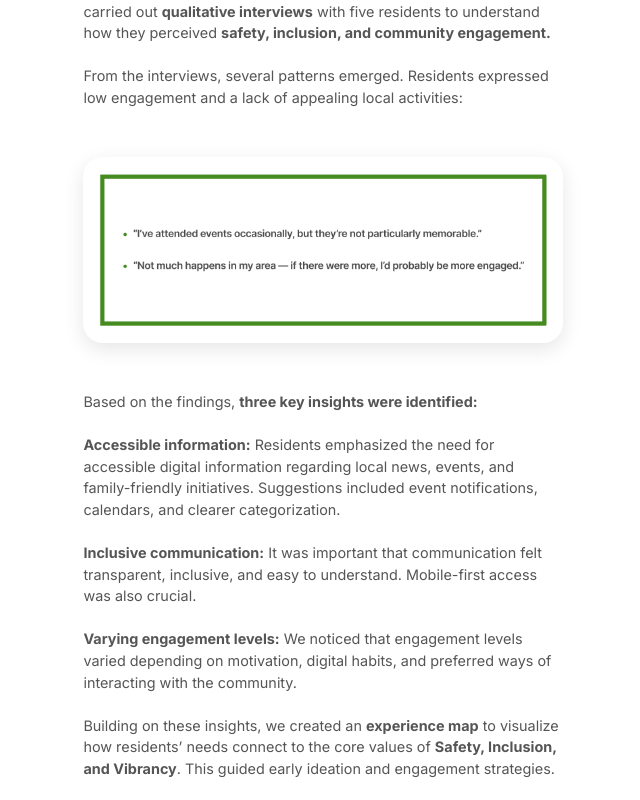
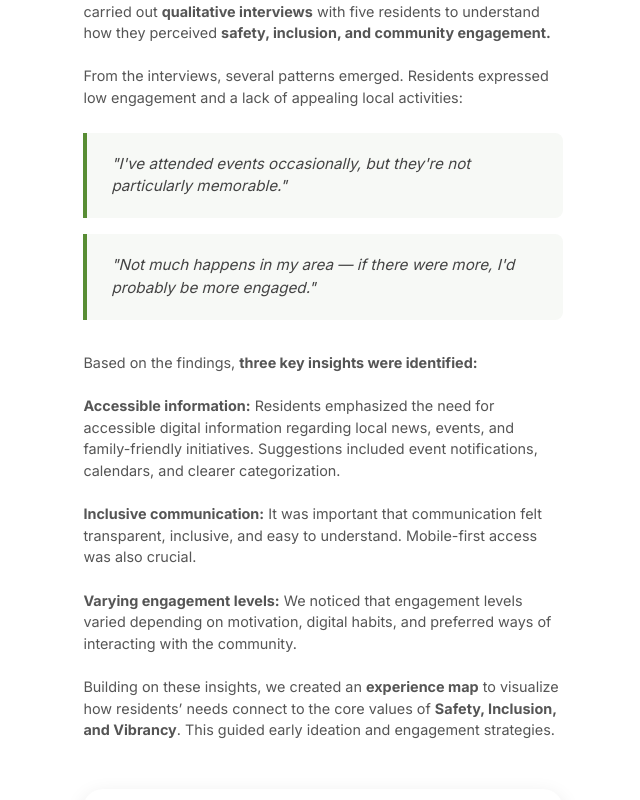
Before and after one commit to desjohnsen/portfolio, a React (Vite) app: page /project/jarfallahus in a window 1280 px wide. Shown: the part 2540-3340 px from the top of the page, without its empty margins (363-1003 px from the left). Built offline with nearby package versions, Linux system fonts and the light colour scheme.

Commit message:
refactor: convert image quotes to UI components for project 1

```diff
--- a/src/pages/Project1.jsx
+++ b/src/pages/Project1.jsx
@@ -5,7 +5,6 @@ import PhoneImage from "../assets/images/jarfallahus.png";
 import GroupPhoto from "../assets/images/GroupPhoto.jpg";
 import ExperienceMap from "../assets/images/experiencemap.jpg";
 import UserArchetypes from "../assets/images/userarchetypes.jpg";
-import Quotes from "../assets/images/quotes.png";
 import "../styles/ProjectLayout.css";
 
 const Project1 = () => {
@@ -182,8 +181,42 @@ const Project1 = () => {
           From the interviews, several patterns emerged. Residents expressed low engagement and a lack of appealing local activities:
         </p>
 
-        <div className="project-image-wrapper">
-          <ImageOverlay src={Quotes} alt="Quotes" />
+        <div style={{
+          display: "flex",
+          flexDirection: "column",
+          gap: "1rem",
+          margin: "1.5rem 0 2rem 0",
+          width: "100%"
+        }}>
+          <blockquote style={{
+            margin: 0,
+            backgroundColor: "#f7f9f6",
+            borderLeft: "4px solid #588d34",
+            padding: "1.25rem 1.5rem",
+            borderRadius: "0 0.5rem 0.5rem 0",
+            fontStyle: "italic",
+            color: "#444",
+            fontSize: "0.95rem",
+            lineHeight: "1.5",
+            textAlign: "left"
+          }}>
+            "I've attended events occasionally, but they're not particularly memorable."
+          </blockquote>
+
+          <blockquote style={{
+            margin: 0,
+            backgroundColor: "#f7f9f6",
+            borderLeft: "4px solid #588d34",
+            padding: "1.25rem 1.5rem",
+            borderRadius: "0 0.5rem 0.5rem 0",
+            fontStyle: "italic",
+            color: "#444",
+            fontSize: "0.95rem",
+            lineHeight: "1.5",
+            textAlign: "left"
+          }}>
+            "Not much happens in my area — if there were more, I'd probably be more engaged."
+          </blockquote>
         </div>
 
         <p>
@@ -241,10 +274,6 @@ const Project1 = () => {
         <p>
           <strong>Iterative testing:</strong> Throughout the process, we tested early prototypes with both our technical team to ensure feasibility and with local residents. Their feedback drove iterations on content clarity and interaction patterns, resulting in a more intuitive and engaging experience.
         </p>
-
-        <div className="project-image-wrapper">
-          <ImageOverlay src={PhoneImage} alt="Järfällahus app" />
-        </div>
       </section>
 
       <section id="outcome" className="project-content">
```
Also changed, not shown: src/assets/images/quotes.png (deleted).
